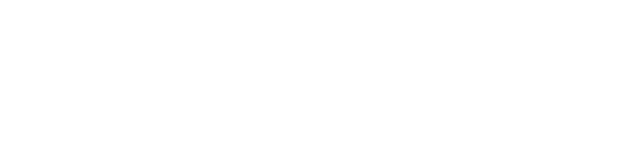
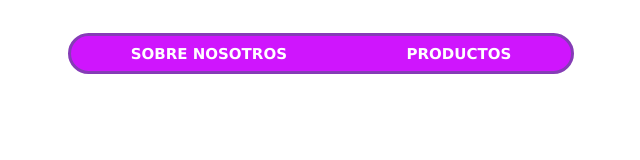
Before and after one commit to MicaBahurlet/FIP-CEPIT, a plain HTML site: page index.html in a window 1280 px wide. Shown: the whole page, without its empty margins (319-959 px from the left). Drawn offline with Linux system fonts and the light colour scheme.

Commit message:
add navbar

```diff
--- a/Styles/style.css
+++ b/Styles/style.css
@@ -0,0 +1,29 @@
+nav {
+    display: flex;
+    justify-content: center;
+    flex-wrap: nowrap;
+}
+
+header ul {
+    height: 35px;
+    width: 500px;
+    background-color: rgb(207, 21, 253);
+    font-size: 15px;
+    font-weight: bolder;
+    border-style: solid;
+    border-color: #853cb6;
+    display: flex;
+    flex-wrap: nowrap;
+    justify-content: space-around;
+    align-items: center;
+    list-style: none;
+    border-radius: 30px;
+    padding: 0;
+    margin-top: 2%;
+}
+
+a {
+    font-family: Verdana, Geneva, Tahoma, sans-serif;
+    text-decoration: none;
+    color: white;
+}
--- a/index.html
+++ b/index.html
@@ -1,11 +1,21 @@
 <!DOCTYPE html>
 <html lang="en">
+
 <head>
     <meta charset="UTF-8">
     <meta name="viewport" content="width=device-width, initial-scale=1.0">
-    <title>GitHub collaborative</title>
+    <title>Kiosco</title>
+    <link rel="stylesheet" href="./Styles/style.css">
 </head>
+
 <body>
-
+    <header>
+        <nav>
+            <ul>
+                <li><a href="#about"> SOBRE NOSOTROS</a></li>
+                <li><a href="#">PRODUCTOS</a></li>
+            </ul>
+        </nav>
+    </header>
 </body>
 </html>
```
